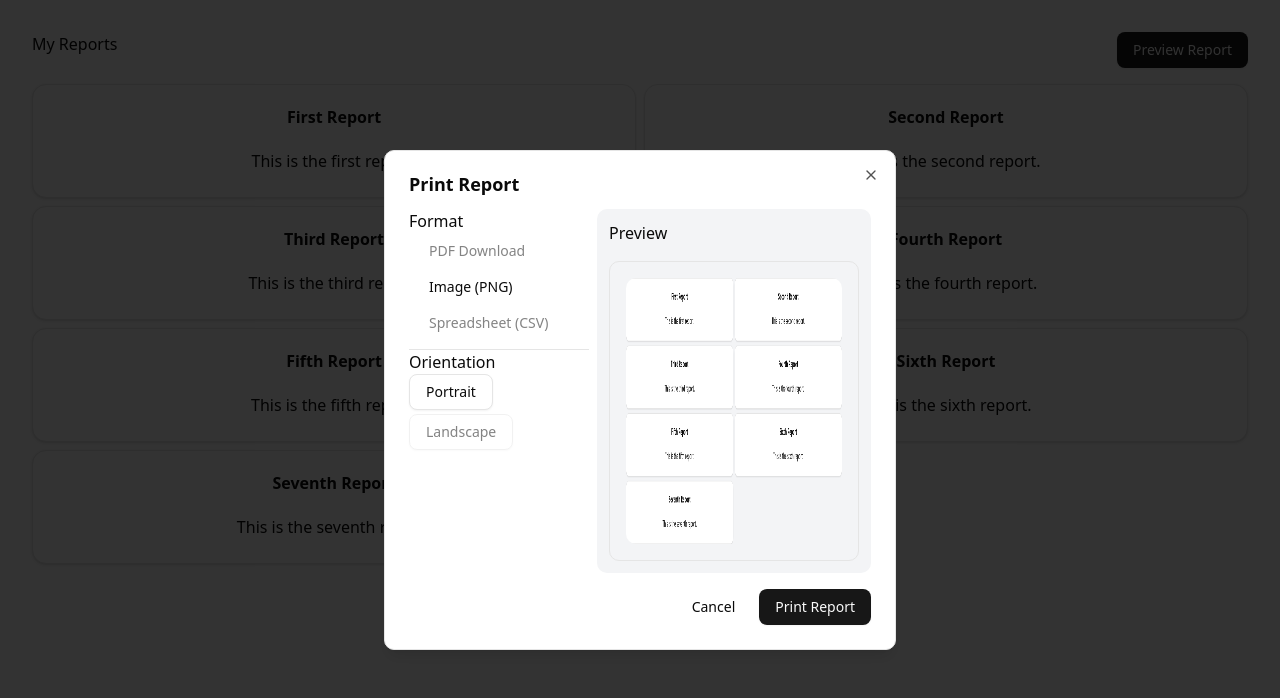
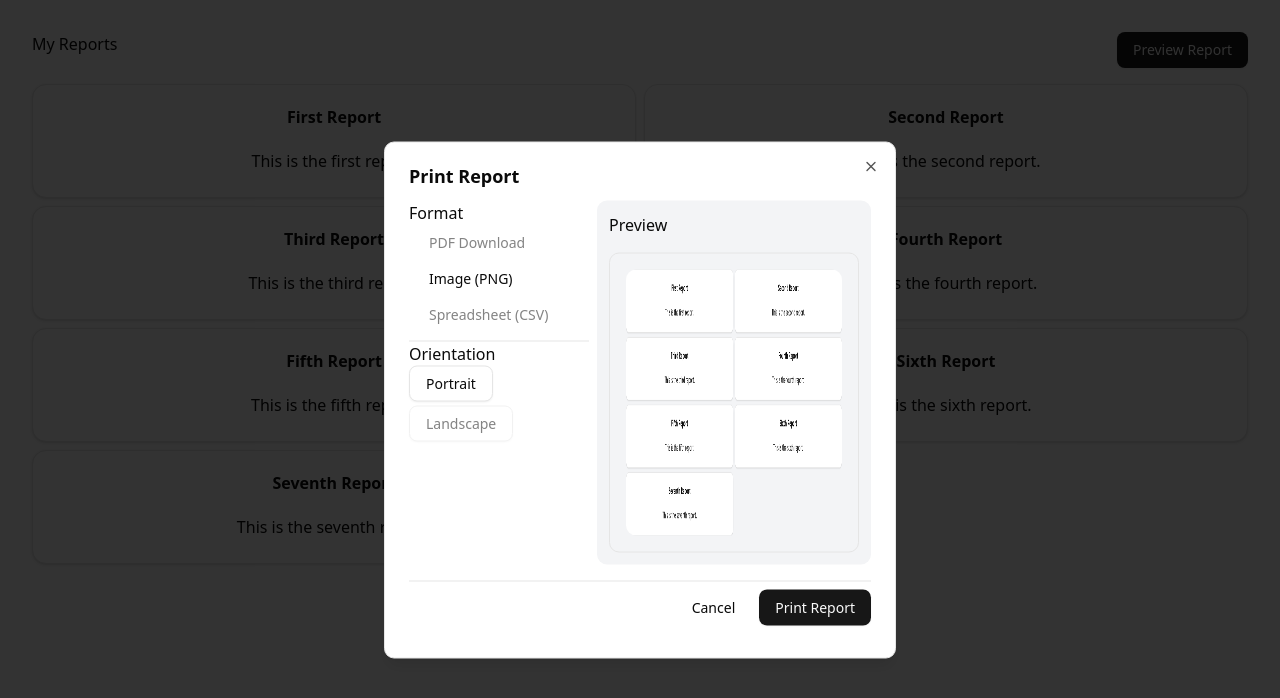
Before and after one commit to kennethlili/modal-preview, a React (Vite) app: page / in a window 1280 px wide. Both pictures are taken after a click on the button "Preview Report". Shown: the top 698 px of the page. Built offline with nearby package versions, Linux system fonts and the light colour scheme.

Commit message:
fix{UI): add border on dialog actions footer

```diff
--- a/src/components/ui/dialog.tsx
+++ b/src/components/ui/dialog.tsx
@@ -85,7 +85,7 @@ function DialogFooter({ className, ...props }: React.ComponentProps<"div">) {
     <div
       data-slot="dialog-footer"
       className={cn(
-        "flex flex-col-reverse gap-2 sm:flex-row sm:justify-end",
+        "flex flex-col-reverse gap-2 sm:flex-row sm:justify-end border-t py-2",
         className
       )}
       {...props}
```
